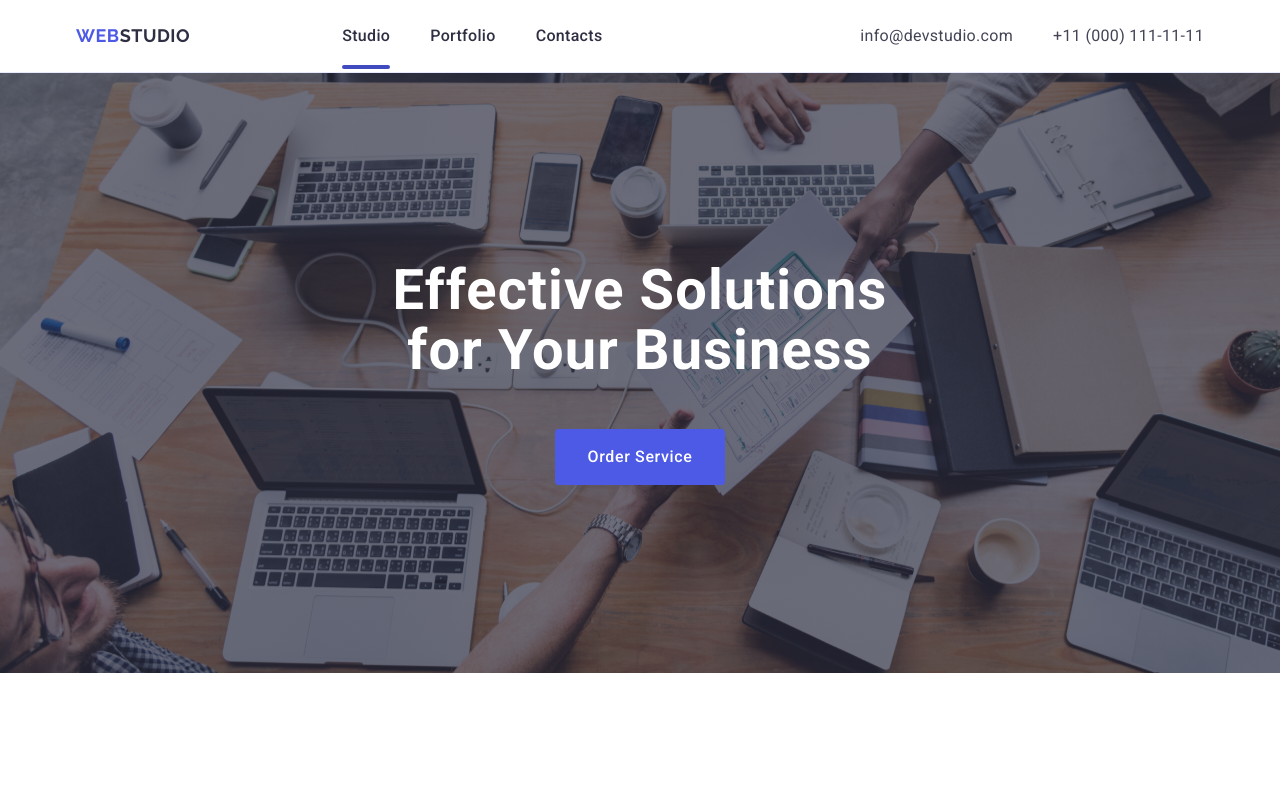
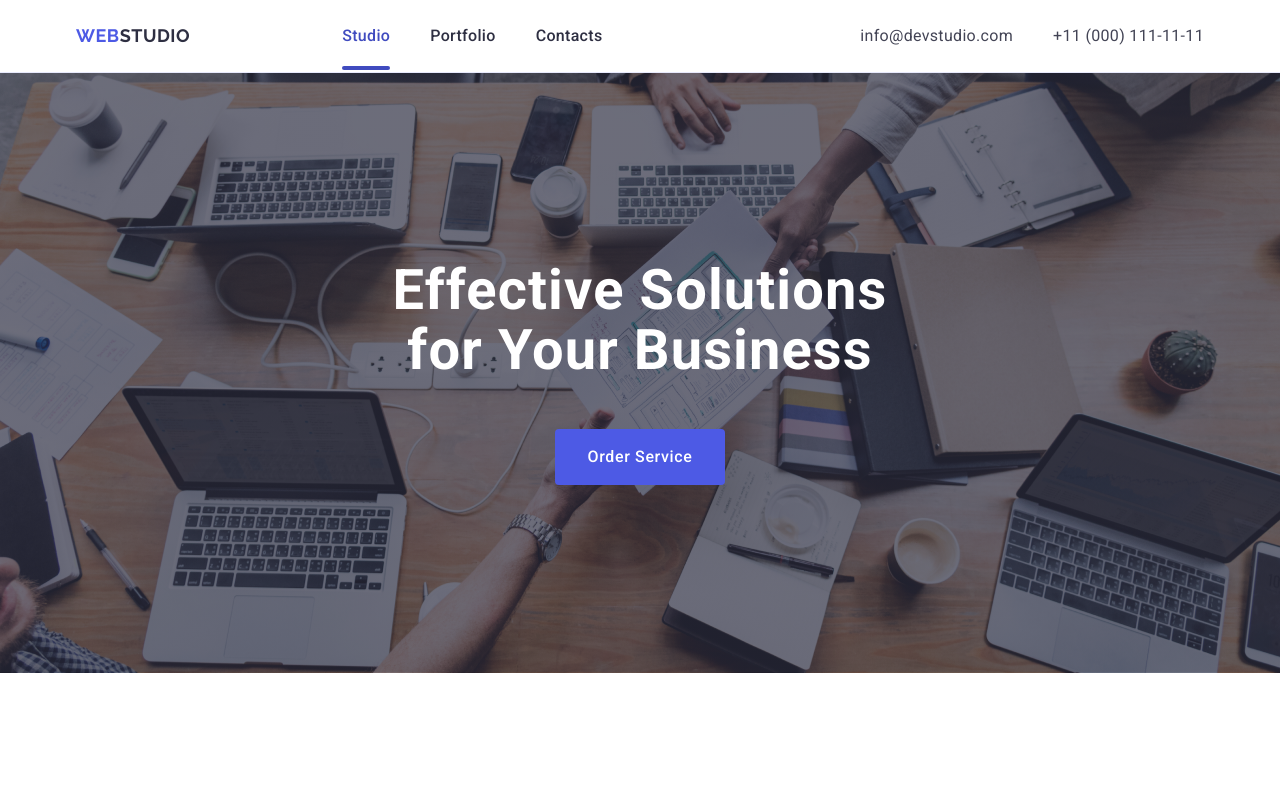
Before and after one commit to Vadym1288/goit-markup-hw-04, a plain HTML site: page index.html in a window 1280 px wide. Shown: the top 789 px of the page. Drawn offline with nearby package versions, Linux system fonts and the light colour scheme.

Commit message:
goit-markup-hw-04-1

```diff
--- a/css/styles.css
+++ b/css/styles.css
@@ -61,6 +61,7 @@ button {
     border-bottom: 1px solid #e7e9fc;
     padding-top: 24px;
     padding-bottom: 24px;
+    box-shadow: 0px 2px 1px rgba(46, 47, 66, 0.08), 0px 1px 1px rgba(46, 47, 66, 0.16), 0px 1px 6px rgba(46, 47, 66, 0.08);
     }
 .container-page-header {
     display: flex;
@@ -109,7 +110,7 @@ height: 4px;
     border-radius: 2px;
     background-color: #404BBF;
     position: absolute;
-bottom: 0;
+    bottom: -1px;
     content: "";
 }
 .menu-link:hover,
@@ -125,6 +126,12 @@ content: "";
     padding-top: 24px;
     padding-bottom: 24px;
     position: relative;
+    transition-property: color;
+    transition-duration: 250ms;
+    transition-timing-function: cubic-bezier(0.4, 0, 0.2, 1);
+}
+.current {
+    color: #404bbf;
 }
 .list-contakts-item:hover,
 .list-contakts-item:focus {
@@ -136,6 +143,9 @@ content: "";
     font-weight: 400;
     line-height: 1.5;
     letter-spacing: 0.02em;
+    transition-property: color;
+    transition-duration: 250ms;
+    transition-timing-function: cubic-bezier(0.4, 0, 0.2, 1);
 }
 .list-contakts-item {
     font-style: normal;
@@ -155,6 +165,10 @@ content: "";
         rgba(46, 47, 66, 0.70)),
     url(../images/hero/people-office.jpg);
     background-size: cover;
+    background-repeat: no-repeat;
+    background-position: center;
+    max-width: 1440px;
+    margin: auto;
 }
 .main-title {
     color: #FFF;
@@ -431,6 +445,8 @@ content: "";
     font-weight: 500;
     margin-bottom: 16px;
     font-size: 16px;
+    line-height: 1.5;
+    letter-spacing: 0.02em;
 }
 .footer-page-social-list {
     display: flex;
```
Lines whose indentation alone changed are shown as unchanged.
